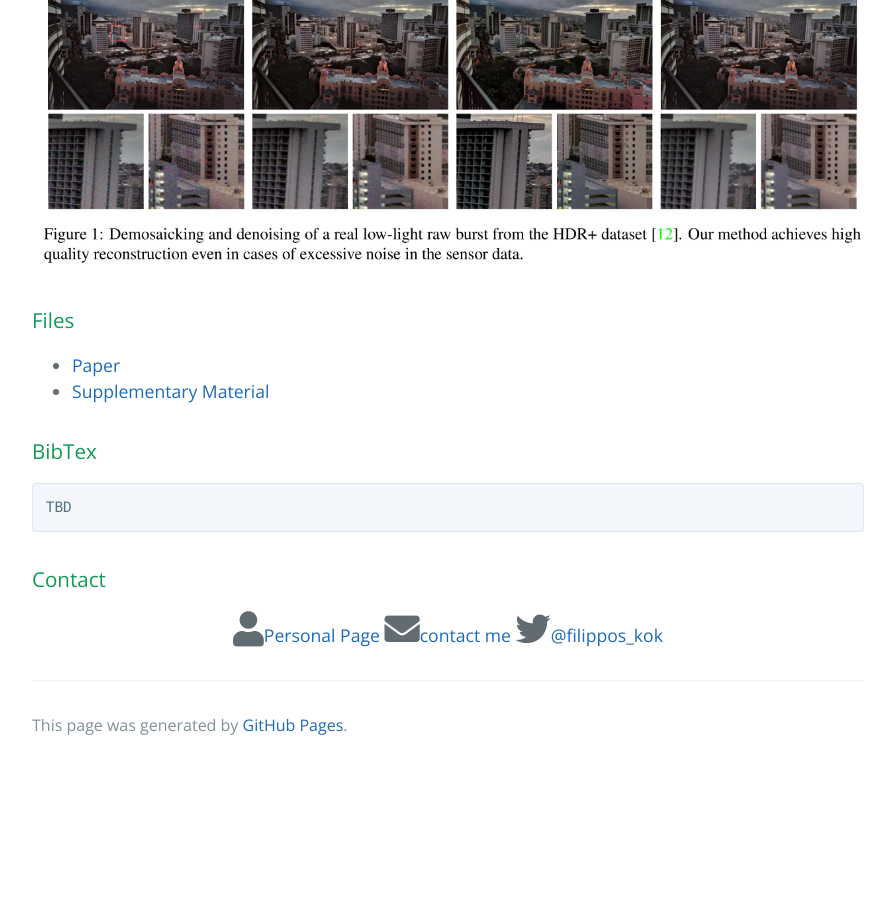
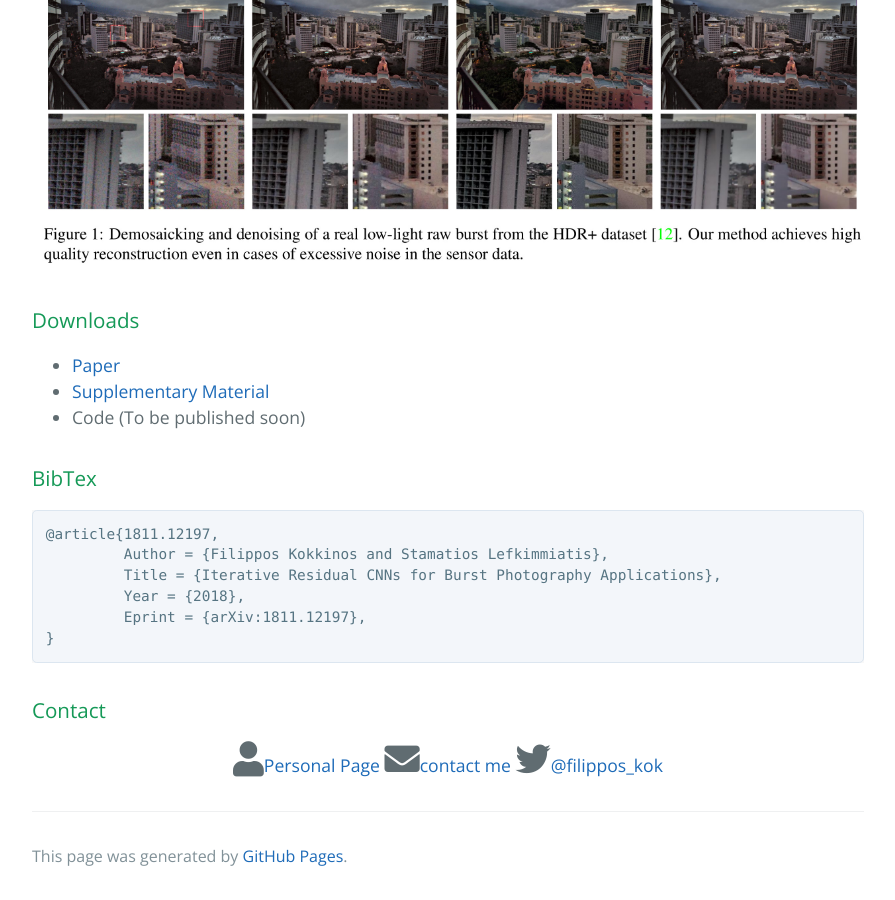
Before and after one commit to fkokkinos/deep_burst, a Jekyll site: the page built from index.md, in a window 1280 px wide and 900 px high, scrolled down 1080 px. Shown: the whole window, without its empty margins (192-1087 px from the left). Built offline with Jekyll 4.4.1, drawn with Linux system fonts in a browser that asks for light colours; nearby versions of some CDN libraries; our own code applies the rules of GitHub Pages for plain Markdown files; before the commit the page ends 1849 px from its top, so only the background shows below that.

Commit message:
added links and bibtex

````diff
--- a/index.md
+++ b/index.md
@@ -10,16 +10,21 @@ Modern inexpensive imaging sensors suffer from inherent hardware constraints whi
 
  <img src="images/real_image.jpg" class="center">
 
-### Files
+### Downloads
 
-* [Paper](/assets/mydoc.pdf)
+* [Paper](https://arxiv.org/abs/1811.12197)
 * [Supplementary Material](/assets/supp.pdf)
-
+* Code (To be published soon)
 
 ### BibTex
 
 ```tex
-TBD
+@article{1811.12197,
+         Author = {Filippos Kokkinos and Stamatios Lefkimmiatis},
+         Title = {Iterative Residual CNNs for Burst Photography Applications},
+         Year = {2018},
+         Eprint = {arXiv:1811.12197},
+}
 ```
 
 ### Contact
````
